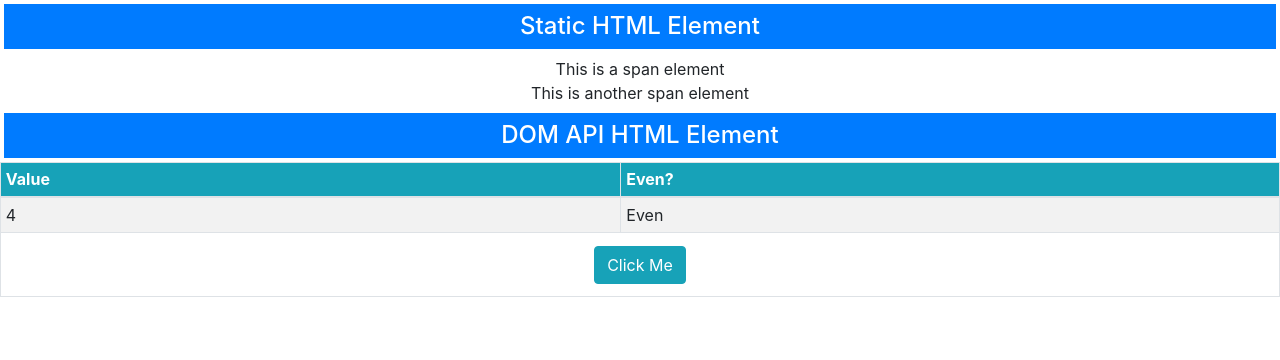
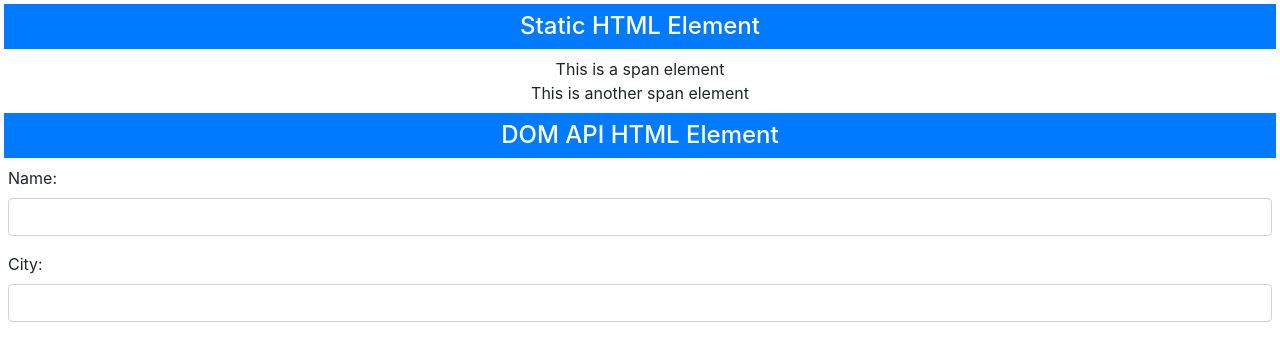
Before and after one commit to mar1n/primier, a React (Create React App) app: page / in a window 1280 px wide. Shown: the top 360 px of the page. Built offline with nearby package versions, Linux system fonts and the light colour scheme.

Commit message:
bootstrap style for form example

```diff
--- a/src/App.js
+++ b/src/App.js
@@ -5,44 +5,15 @@
 
 export default class App extends Component {
 
-  constructor(props) {
-    super(props);
-    this.state = {
-      count: 4
-    }
-  }
-
-  isEven(val) {
-    return val % 2 === 0 ? "Even" : "Odd";
-  }
-
-  getClassName(val) {
-    return val % 2 === 0
-      ? "bg-primary text-white text-center p-2 m-1"
-      : "bg-secondary text-white text-center p-2 m-1"
-  }
-
-  handleClick = () => this.setState({ count: this.state.count + 1})
   render = () =>
-    <table className="table table-striped table-bordered table-sm">
-      <thead className="bg-info text-white">
-        <tr><th>Value</th><th>Even?</th></tr>
-      </thead>
-      <tbody>
-        <tr>
-          <td>{ this.state.count }</td>
-          <td>{ this.isEven(this.state.count) }</td>
-        </tr>
-      </tbody>
-      <tfoot className="text-center">
-        <tr>
-          <td colSpan="2">
-            <button className="btn btn-info m-2"
-                onClick={ this.handleClick }>
-                  Click Me
-                </button>
-          </td>
-        </tr>
-      </tfoot>
-    </table>
+    <div className="m-2">
+      <div className="form-group">
+        <label>Name:</label>
+        <input className="form-control" />
+      </div>
+      <dv className="form-group">
+        <label>City:</label>
+        <input className="form-control" />
+      </dv>
+    </div>
  }
```
